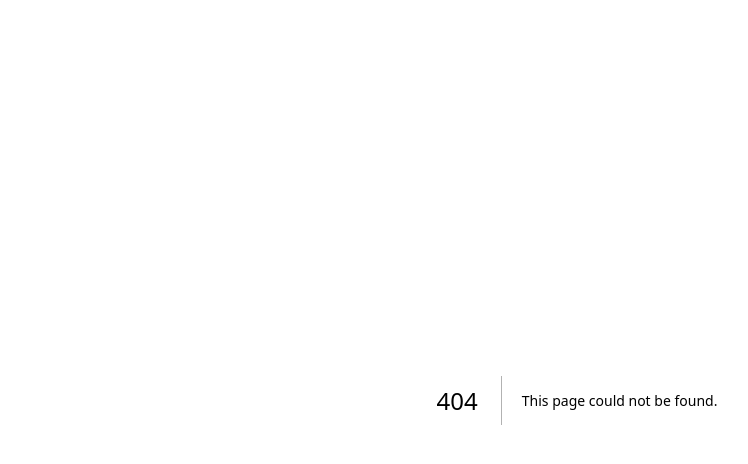
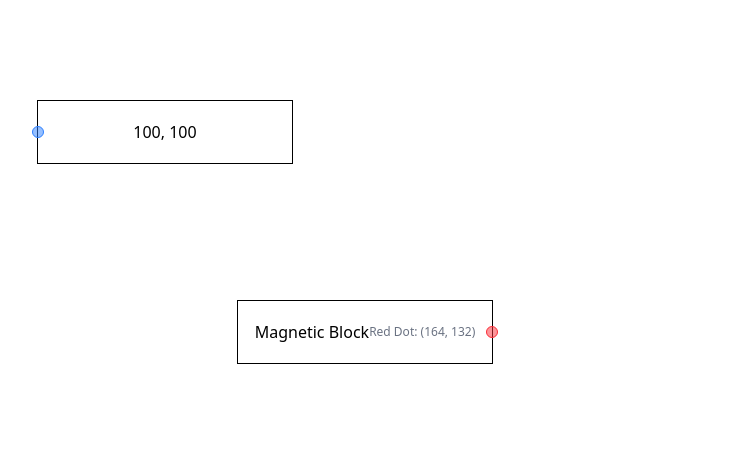
Before and after one commit to kapilpanchalext/spring-security-frontend, a Next.js app in the folder frontend-springdata-jpa-2/: page /movableDiv in a window 1280 px wide. Before the commit this address had no page. Shown: the top 464 px of the page, without its empty margins (63-811 px from the left). Built offline with nearby package versions, Linux system fonts and the light colour scheme.

Commit message:
[magneticEffect] Add magnetic effect

```diff
--- a/frontend-springdata-jpa-2/src/app/magneticEffect/page.tsx
+++ b/frontend-springdata-jpa-2/src/app/magneticEffect/page.tsx
@@ -55,7 +55,7 @@ const MagneticEffect = () => {
             console.log(snappedX, snappedY);
             setSnappedCount((prev) => prev + 1);
 
-            if(magnetHeight < 32) {
+            if(magnetHeight < 32){
               setMagnetHeight((prevHeight) => {
                 if (snappedCount === 0) {
                   return prevHeight * 2;
@@ -135,8 +135,8 @@ const MagneticEffect = () => {
                 top: draggable.snapOffsetY,
                 left: 0,
                 transform: "translateX(-50%)",
-              }}
-            ></div>
+              }}>
+            </div>
           </div>
         ))}
       </div>
--- /dev/null
+++ b/frontend-springdata-jpa-2/src/app/movableDiv/page.tsx
@@ -0,0 +1,53 @@
+"use client"
+import React, { useState } from 'react';
+
+const MovableDiv = () => {
+  const [position, setPosition] = useState({ x: 100, y: 100 });
+
+  const handleMouseDown = (event: React.MouseEvent) => {
+    event.preventDefault();
+
+    const handleMouseMove = (moveEvent: MouseEvent) => {
+      setPosition({
+        x: moveEvent.clientX - 50,
+        y: moveEvent.clientY - 50,
+      });
+    };
+
+    const handleMouseUp = () => {
+      window.removeEventListener("mousemove", handleMouseMove);
+      window.removeEventListener("mouseup", handleMouseUp);
+    };
+
+    window.addEventListener("mousemove", handleMouseMove);
+    window.addEventListener("mouseup", handleMouseUp);
+  };
+
+  return (
+    <>
+      <div className="absolute top-[300px] left-[300px] w-32 h-16 border-1 border-solid w-64 text-black flex justify-center items-center cursor-grab">
+        <p>Magnetic Block</p>
+        <div
+          className="absolute right-0 top-1/2 translate-x-1/2 -translate-y-1/2 w-3 h-3 bg-red-500/50 border border-red-500 rounded-full">
+        </div>
+          <p className="text-xs text-gray-500">
+            Red Dot: ({position.x + 64}, {position.y + 32})
+          </p>
+      </div>
+      <div className="relative w-screen h-screen flex justify-center items-center">
+        <div
+          className="absolute w-32 h-16 border-1 border-solid w-64 text-black flex justify-center items-center cursor-grab"
+          style={{ top: position.y, left: position.x }}
+          onMouseDown={handleMouseDown}>
+            <p>{position.x}, {position.y}</p>
+            {/* Left Edge Center Point */}
+            <div
+              className="absolute left-0 top-1/2 -translate-x-1/2 -translate-y-1/2 w-3 h-3 bg-blue-500/50 border border-blue-500 rounded-full">
+            </div>
+        </div>
+      </div>
+    </>
+  );
+};
+
+export default MovableDiv;
--- a/frontend-springdata-jpa-2/src/app/page.tsx
+++ b/frontend-springdata-jpa-2/src/app/page.tsx
@@ -41,6 +41,11 @@ export default function Home() {
     router.push('/magneticEffect')
   };
 
+  const movableDivHandler = (event: React.MouseEvent) => {
+    event.preventDefault();
+    router.push('/movableDiv')
+  };
+
   return (
     <>
       <h1 className="text-3xl font-bold underline">Spring Data JPA</h1>
@@ -48,7 +53,7 @@ export default function Home() {
       <button onClick={studentListHandler} className="bg-blue-500 hover:bg-blue-700 text-white font-bold py-2 px-4 rounded">Student List</button>
       <button onClick={courseListHandler} className="bg-blue-500 hover:bg-blue-700 text-white font-bold py-2 px-4 rounded">Course List</button>
       <button onClick={magneticEffectHandler} className="bg-blue-500 hover:bg-blue-700 text-white font-bold py-2 px-4 rounded">Magnetic Effect</button>
-
+      <button onClick={movableDivHandler} className="bg-blue-500 hover:bg-blue-700 text-white font-bold py-2 px-4 rounded">Movable Div</button>
       <div>
         {studentCourseSubjectModel.map((item, index) => (
           <div key={index}>
```
